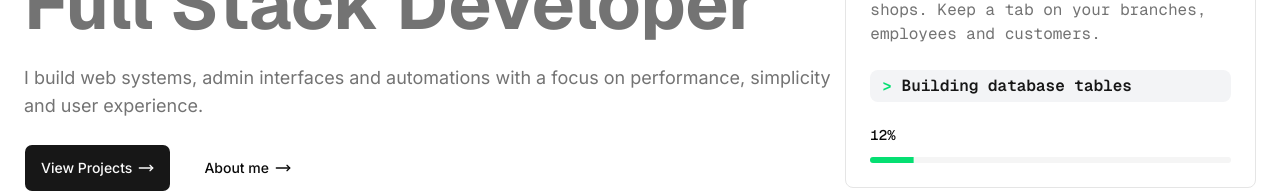
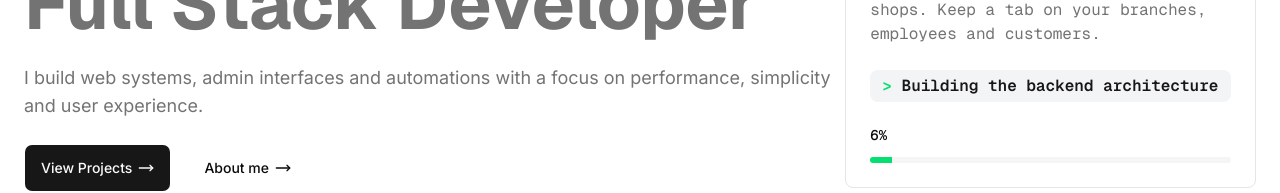
Before and after one commit to EmirGuvenni/emirguvenni, a Next.js app in the folder web/: page / in a window 1280 px wide. Shown: the part 304-497 px from the top of the page. Built offline with nearby package versions, Linux system fonts and the light colour scheme.

Commit message:
refactor(home): change working on

```diff
--- a/web/app/page.tsx
+++ b/web/app/page.tsx
@@ -22,9 +22,9 @@ export default function Home() {
     title: 'otofix.io',
     description:
       'CRM system for car/motorcycle repair shops. Keep a tab on your branches, employees and customers.',
-    workingOn: 'Building database tables',
+    workingOn: 'Building the backend architecture',
     activity: 'Under Development',
-    progress: 12,
+    progress: 6,
   };
 
   const projects = _projects.slice(0, 3);
```
